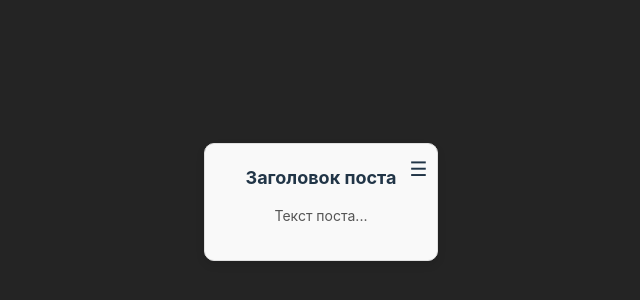
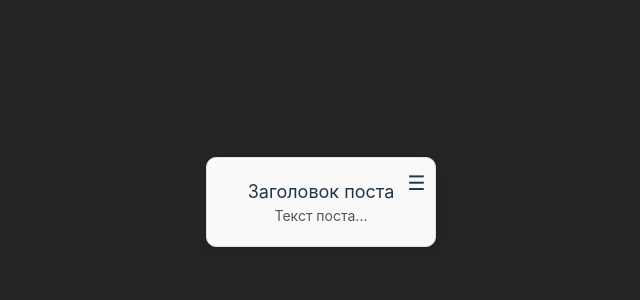
Before and after one commit to maaloznal/menu-for-post-card, a React (Vite) app: page / in a window 1280 px wide. Shown: the part 198-498 px from the top of the page, without its empty margins (340-980 px from the left). Built offline with nearby package versions, Linux system fonts and the light colour scheme.

Commit message:
компонент PostCard изменен и поддерживает передачу стилей через пропсы

```diff
--- a/src/components/PostCard/PostCard.tsx
+++ b/src/components/PostCard/PostCard.tsx
@@ -1,65 +1,26 @@
 import { FC } from "react";
-import styled from "styled-components";
-
-const CardContainer = styled.div`
-  background-color: #f9f9f9;
-  border: 1px solid #e0e0e0;
-  border-radius: 10px;
-  padding: 20px;
-  width: 100%;
-  max-width: 300px;
-  position: relative;
-  box-shadow: 0 4px 8px rgba(0, 0, 0, 0.1);
-
-  @media (max-width: 768px) {
-    max-width: 100%;
-    padding: 15px;
-  }
-`;
-
-const CardTitle = styled.h3`
-  margin: 0;
-  font-size: 18px;
-
-  @media (max-width: 768px) {
-    font-size: 16px;
-  }
-`;
-
-const CardText = styled.p`
-  font-size: 14px;
-  color: #555;
-
-  @media (max-width: 768px) {
-    font-size: 12px;
-  }
-`;
-
-const MenuIcon = styled.div`
-  position: absolute;
-  top: 10px;
-  right: 10px;
-  cursor: pointer;
-  font-size: 20px;
-
-  @media (max-width: 768px) {
-    font-size: 18px;
-  }
-`;
-
-interface PostCardProps {
+import { StyleProps } from "../../types/types";
+interface PostCardProps extends StyleProps {
   title: string;
   text: string;
   onMenuClick: () => void;
 }
 
-const PostCard: FC<PostCardProps> = ({ title, text, onMenuClick }) => {
+const PostCard: FC<PostCardProps> = ({
+  title,
+  text,
+  onMenuClick,
+  cardContainer = 'card-container',
+  cardTitle = "card-title",
+  cardText = "card-text",
+  menuIcon = "menu-icon",
+}) => {
   return (
-    <CardContainer>
-      <CardTitle>{title}</CardTitle>
-      <CardText>{text}</CardText>
-      <MenuIcon onClick={onMenuClick}>{"\u2630"}</MenuIcon>
-    </CardContainer>
+    <div className={cardContainer}>
+      <div className={cardTitle}>{title}</div>
+      <div className={cardText}>{text}</div>
+      <div className={menuIcon} onClick={onMenuClick}>{"\u2630"}</div>
+    </div>
   );
 };
 
```
Also changed, not shown: src/types/types.ts (+6 -6 lines).
